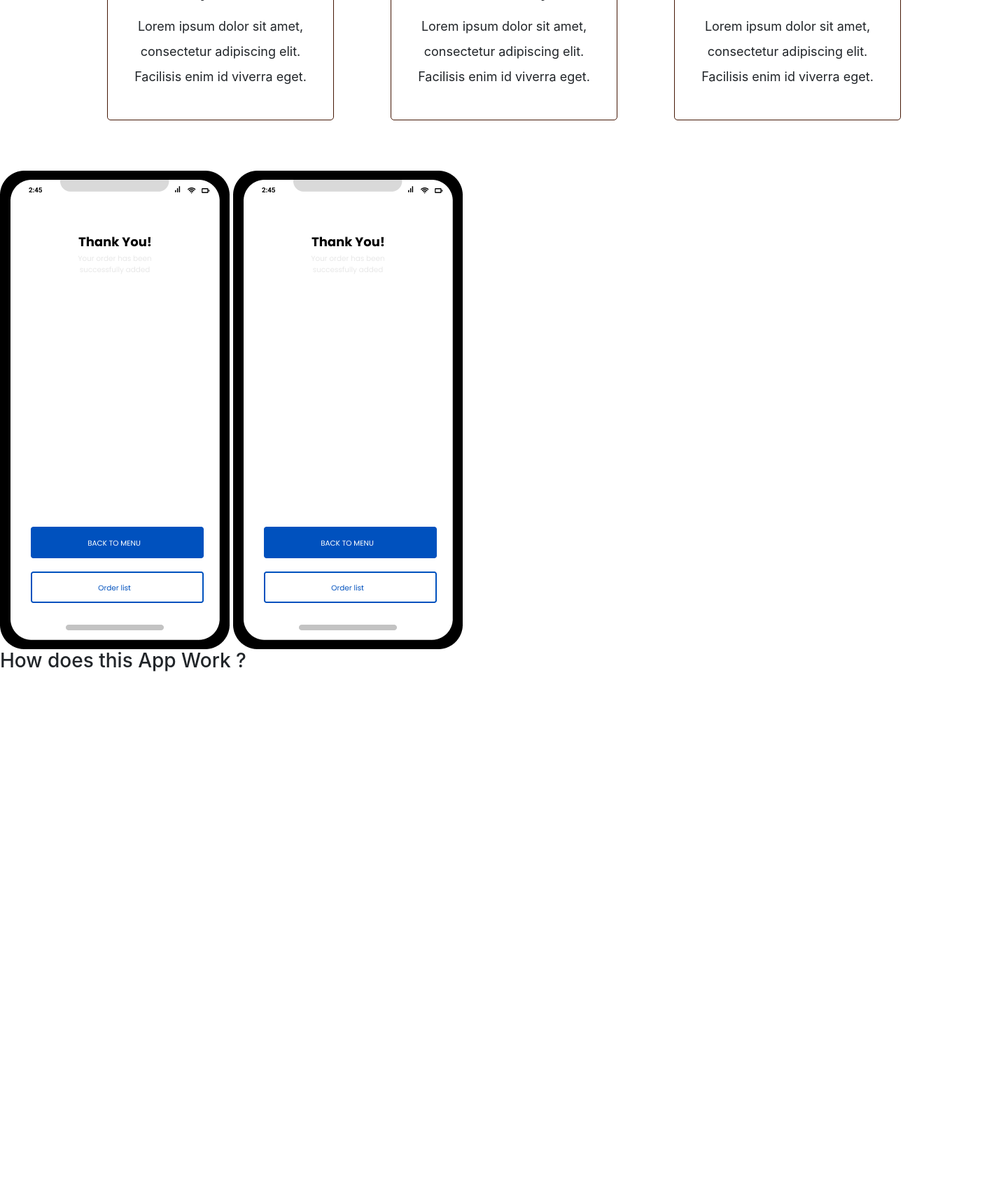
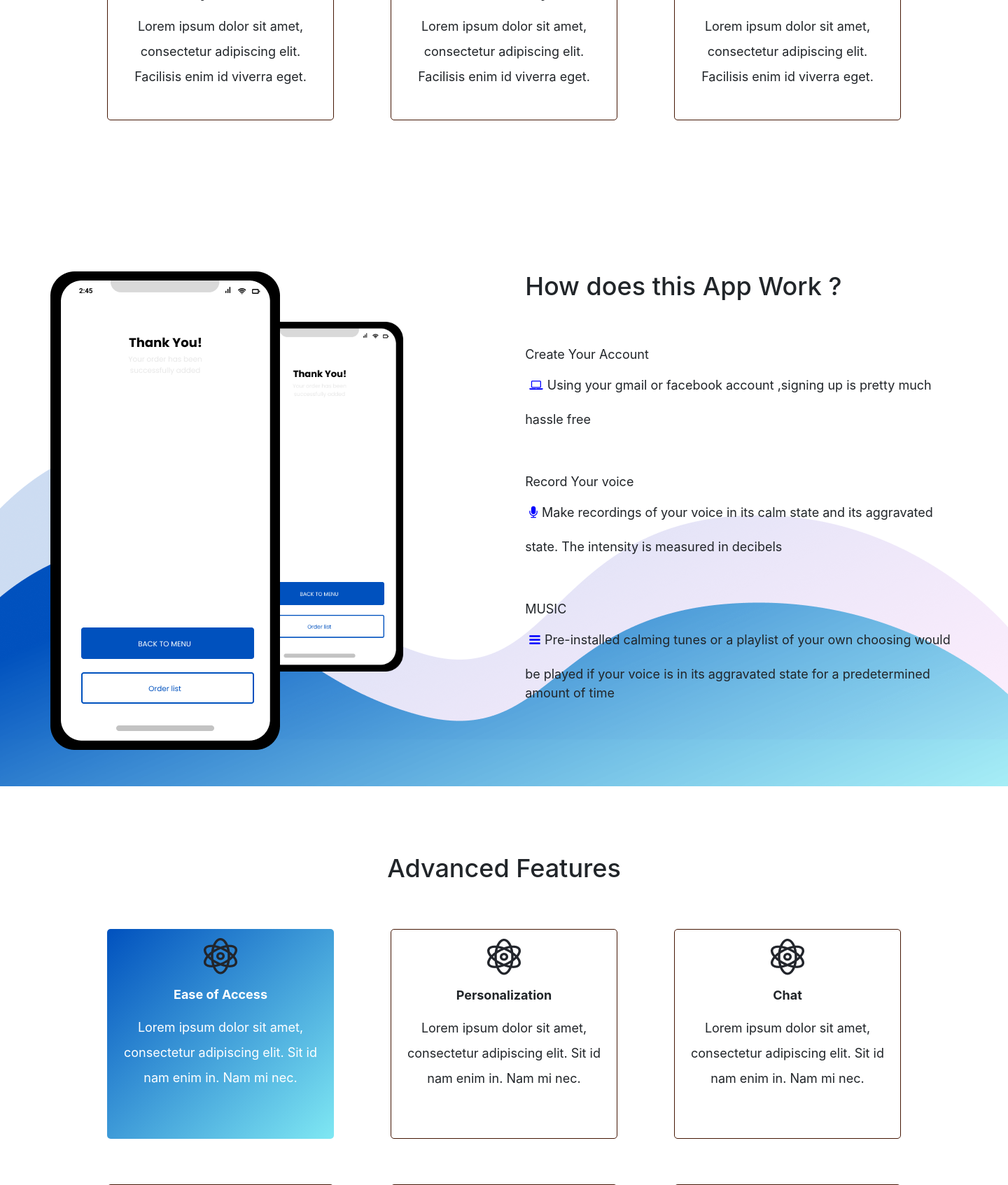
Before and after one commit to berryboylb/calmify, a PHP site: page / in a window 1440 px wide. Shown: the part 1098-2792 px from the top of the page at 70% size. Before the commit the page ends 2058 px from the top, so only its background shows below. Run offline with PHP 8.4, Linux system fonts and the light colour scheme; some libraries are stand-ins or nearby versions.

Commit message:
new changes

```diff
--- a/index.html
+++ b/index.html
@@ -73,17 +73,98 @@
       </div>
     </section>
 
-    <section>
-      <div class="seconsecin">
-        <div>
+    <section class="secondsec">
+      <div class="secondsecin">
+        <div class="twinimg">
+          <img src="images/Group 48.png" alt="">
+          <img class="scale" src="images/Group 48.png" alt="">
+        </div>
+        <div class="twincontent">
+          <h3>How does this App Work ?</h3>
+            <div class="features">
+              <p class="feat">Create Your Account</p>
+              <div class="featstats"><i class="fa fa-laptop" ></i>Using your gmail or facebook account ,signing  up
+                is pretty much hassle free </div>
+
+            <p class="feat">Record Your voice </p>
+          <div class="featstats"><i class="fa fa-microphone"></i></i>Make recordings of your voice in its calm state and its aggravated state. The intensity is measured in decibels</div>
+
+            <p class="feat">MUSIC</p>
+          <div class="featstats"><i class="fa fa-bars"></i>Pre-installed calming tunes or a playlist of your own choosing would be played if your voice is in its aggravated state for a predetermined amount of time </div>
+            </div>
+        </div>
+      </div>
+      <img class="vector3" src="images/Vector 3.png" alt="">
+      <img class="vector4" src="images/Vector 4.png" alt="">
+    </section>
+
+    <section class="thirdsec">
+      <h1>Advanced Features</h1>
+      <div class="thirdsecin">
+        <div class="box1">
+          <img src="images/Vector.png" alt="">
+          <p class="bold">Ease of Access</p>
+          <p class="lorem2">Lorem ipsum dolor sit amet, consectetur adipiscing elit. Sit id nam enim in. Nam mi nec.</p>
+        </div>
+        <div class="box">
+          <img src="images/Vector.png" alt="">
+          <p class="bold">Personalization</p>
+          <p class="lorem2">Lorem ipsum dolor sit amet, consectetur adipiscing elit. Sit id nam enim in. Nam mi nec.</p>
+        </div>
+        <div class="box">
+          <img src="images/Vector.png" alt="">
+          <p class="bold">Chat</p>
+          <p class="lorem2">Lorem ipsum dolor sit amet, consectetur adipiscing elit. Sit id nam enim in. Nam mi nec.</p>
+        </div>
+      </div>
+
+      <div class="thirdsecin">
+        <div class="box">
+          <img src="images/Vector.png" alt="">
+          <p class="bold">Time and Language</p>
+          <p class="lorem2">Lorem ipsum dolor sit amet, consectetur adipiscing elit. Sit id nam enim in. Nam mi nec.</p>
+        </div>
+        <div class="box">
+          <img src="images/Vector.png" alt="">
+          <p class="bold">Update and security</p>
+          <p class="lorem2">Lorem ipsum dolor sit amet, consectetur adipiscing elit. Sit id nam enim in. Nam mi nec.</p>
+        </div>
+        <div class="box">
+          <img src="images/Vector.png" alt="">
+          <p class="bold">Free Account</p>
+          <p class="lorem2">Lorem ipsum dolor sit amet, consectetur adipiscing elit. Sit id nam enim in. Nam mi nec.</p>
+        </div>
+      </div>
+
+      <div class="phones">
+        <h1>Gallery</h1>
+        <div class="phonesin">
+          <img src="images/Group 48.png" alt="">
+          <img src="images/Group 48.png" alt="">
+          <img src="images/Group 48.png" alt="">
+          <img src="images/Group 48.png" alt="">
           <img src="images/Group 48.png" alt="">
           <img src="images/Group 48.png" alt="">
         </div>
-        <div>
-          <h3>How does this App Work ?</h3>
-        </div>
+      </div>
+
+      <div class="comingsoon">
+        <h1>Coming Soon! Get Notified when we launch</h1>
+        <form action="https://formspree.io/meqrpkqo" method="post">
+
+          <input class="nemail" type="email" name="email" Placeholder="Your email address"></br></br>
+          <input class="nsubmit" type="submit" value="NOTIFY ME">
+       </form>
       </div>
     </section>
+
+
+    <footer>
+      <div class="footer">
+        <div class=><a href="index.html"><img src="images/Frame 2572.png" alt=""></a></div>
+        <li ><a href="#"><img src="images/Group 39.png" alt=""></a></li>
+      </div>
+    </footer>
 
     <script src="app.js"></script>
   </body>
--- a/styles.css
+++ b/styles.css
@@ -164,6 +164,119 @@ form {
   font-size: 18px;
   margin-top: 5%;
 }
+.secondsec {
+  margin-top: 10%;
+}
+.secondsecin {
+  display: flex;
+}
+.twinimg {
+  width: 100%;
+  margin-left: 5%;
+}
+.scale {
+  height: 500px;
+  position: relative;
+  margin-bottom: 40px;
+  z-index: -1;
+  margin-left: -10%;
+}
+.twincontent {
+  margin-right: 5%;
+}
+.twincontent h3 {
+  font-size: 36px;
+}
+.features {
+  margin-top: 10%;
+}.feat {
+  font-size: 18px;
+  margin-top: 10%;
+}
+.featstats {
+  font-size: 18px;
+  display: block;
+}
+.fa {
+  color: blue;
+  padding: 1%;
+  height: 50px;
+}
+
+.vector3 {
+  position: relative;
+  z-index: -2;
+  margin-top: -20%;
+}
+.vector4 {
+  position: relative;
+  z-index: -3;
+  margin-top: -40%;
+}
+.thirdsec {
+  padding: 5%;
+}
+.thirdsecin {
+  display: flex;
+  justify-content: space-evenly;
+  margin-top: 5%;
+}
+.thirdsec h1 {
+  font-size: 36px;
+  text-align: center;
+}
+.box1 {
+  border: none;
+  height: 300px;
+  width: 25%;
+  border-radius: 5px;
+  padding: 1%;
+  text-align: center;
+  background: linear-gradient(135.92deg, #0051BE 0%, #7FE8F3 100%);
+  color: white;
+}
+.phones {
+  margin-top: 10%;
+}
+.phones h1 {
+  font-size: 36px;
+}
+.phonesin {
+  display: flex;
+  justify-content: space-evenly;
+  margin-top: 5%;
+}
+.phonesin img {
+  height: 300px;
+}
+.comingsoon {
+  margin-top: 10%;
+}
+.nemail {
+  padding: 1%;
+  height: 49px;
+  width: 30%;
+  border-radius: 5px;
+  border:  1.5px solid linear-gradient(135.92deg, #0051BE 0%, #7FE8F3 100%);
+  margin-left: 25%;
+}
+.nsubmit {
+  padding: 1%;
+  height: 49px;
+  width: 15%;
+  border-radius: 5px;
+  margin-left: 5%;
+  background: linear-gradient(135.92deg, #0051BE 0%, #7FE8F3 100%);
+  border: none;
+  color: white;
+}
+.footer {
+  height: 10px;
+  padding: 5%;
+  background: #112C50;
+  display: flex;
+  justify-content: space-between;
+}
 
 
   @media screen and (max-width: 768px) {
```
Also changed, not shown: images/Vector 3.png (added), images/Vector 4.png (added), images/Vector.png (added).
